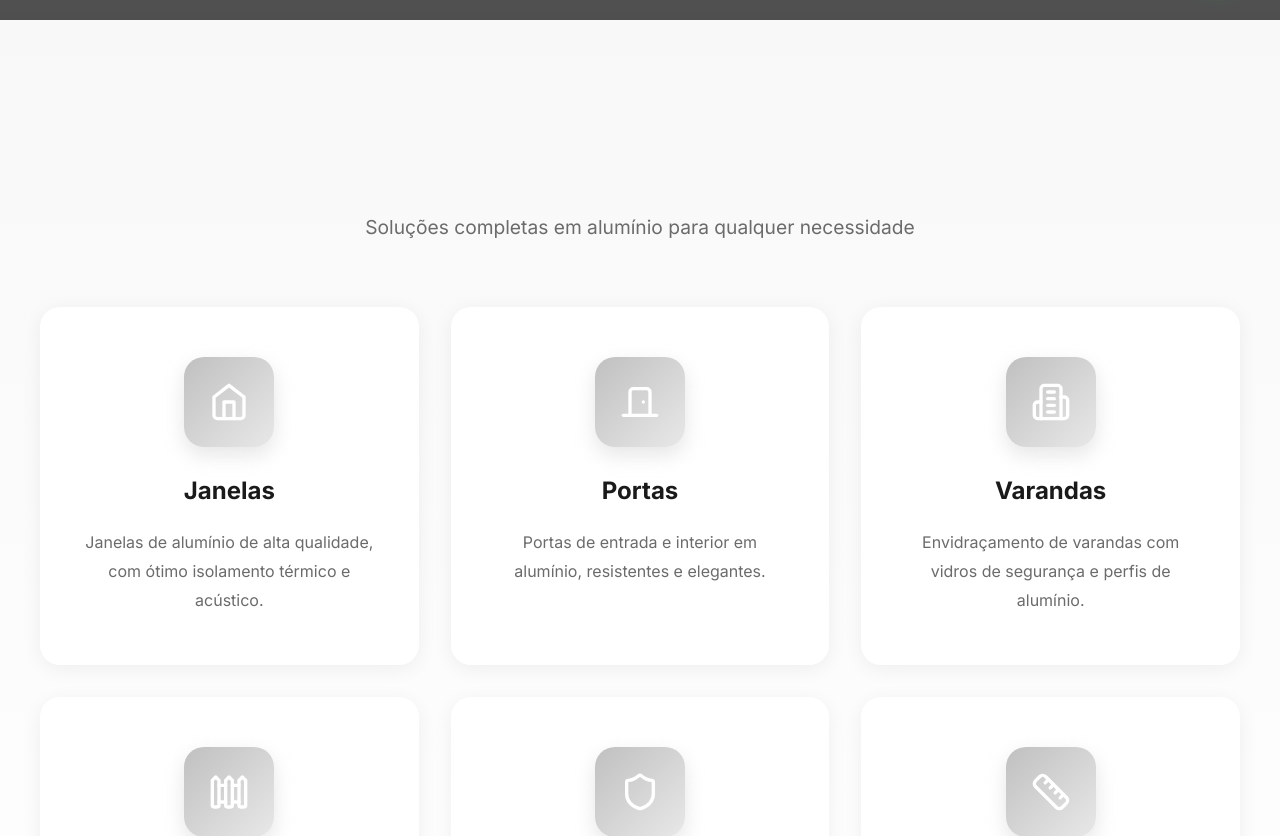
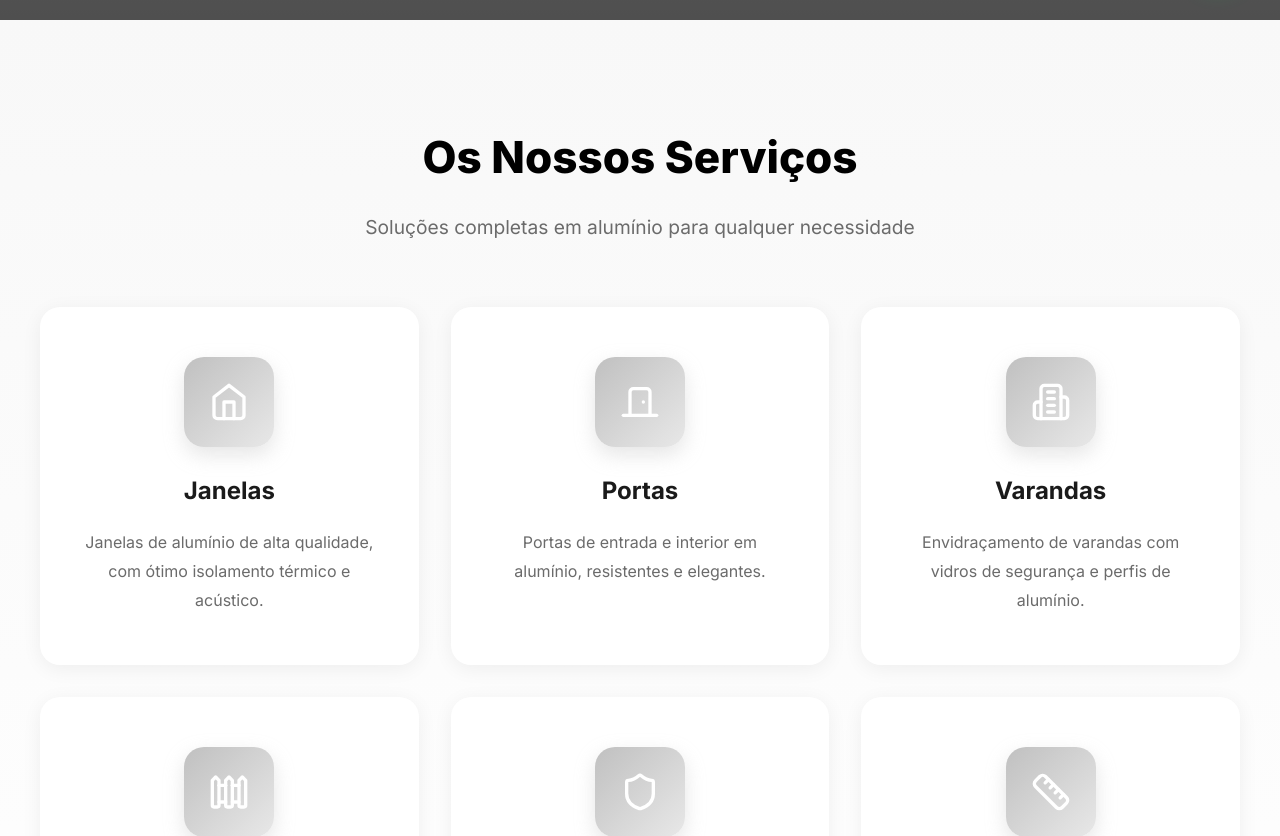
Before and after one commit to DiogoCosta5667/Serralharia, a React (Vite) app: page / in a window 1280 px wide. Shown: the part 780-1616 px from the top of the page. Built offline with nearby package versions, Linux system fonts and the light colour scheme; grey boxes are pictures that could not be loaded.

Commit message:
Titulo Nossos Servicos em preto

```diff
--- a/src/components/Services.css
+++ b/src/components/Services.css
@@ -13,10 +13,7 @@
   font-size: 2.75rem;
   font-weight: 800;
   margin-bottom: 1rem;
-  background: var(--gradient-blue);
-  -webkit-background-clip: text;
-  -webkit-text-fill-color: transparent;
-  background-clip: text;
+  color: #000000;
 }
 
 .section-header p {
```
